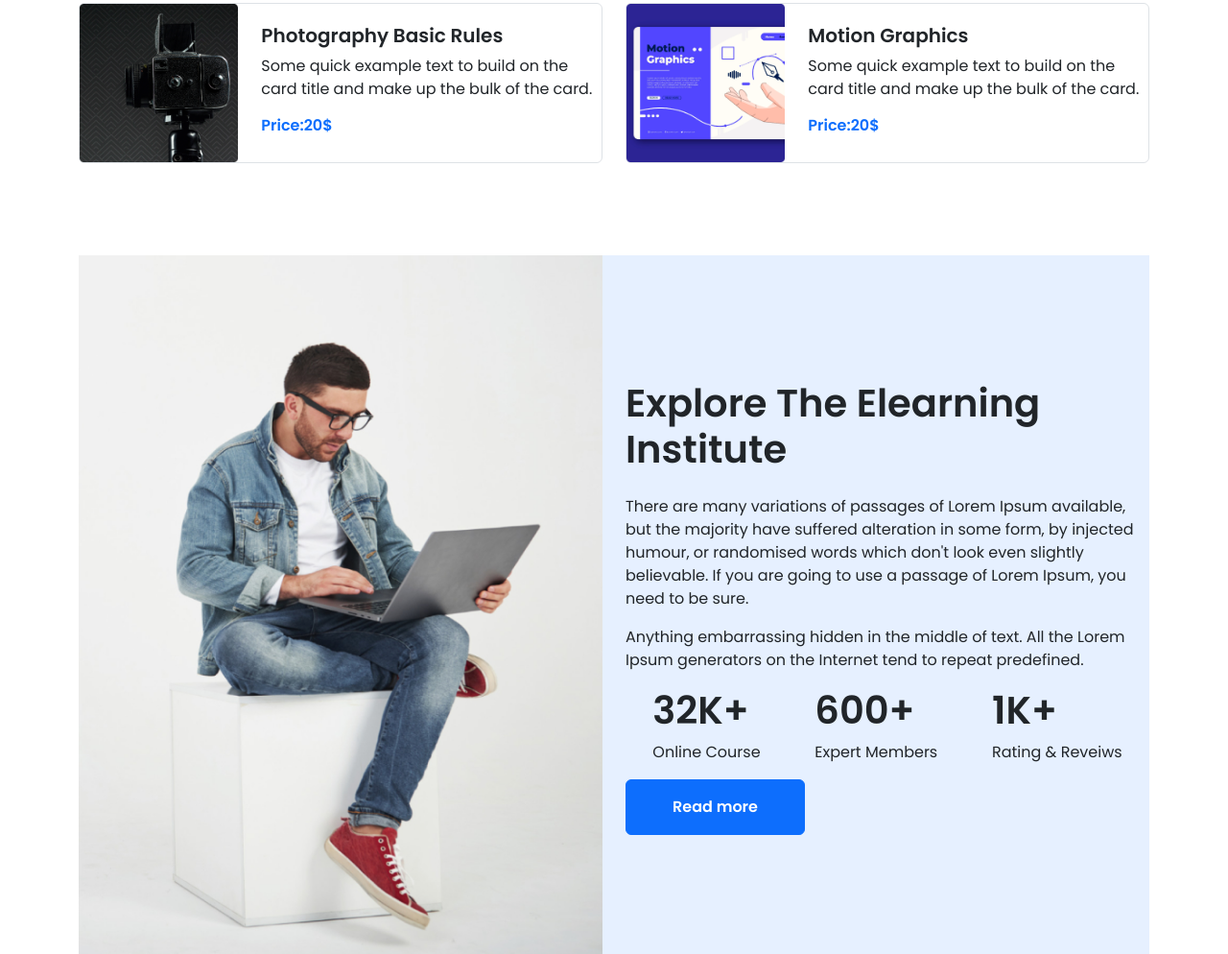
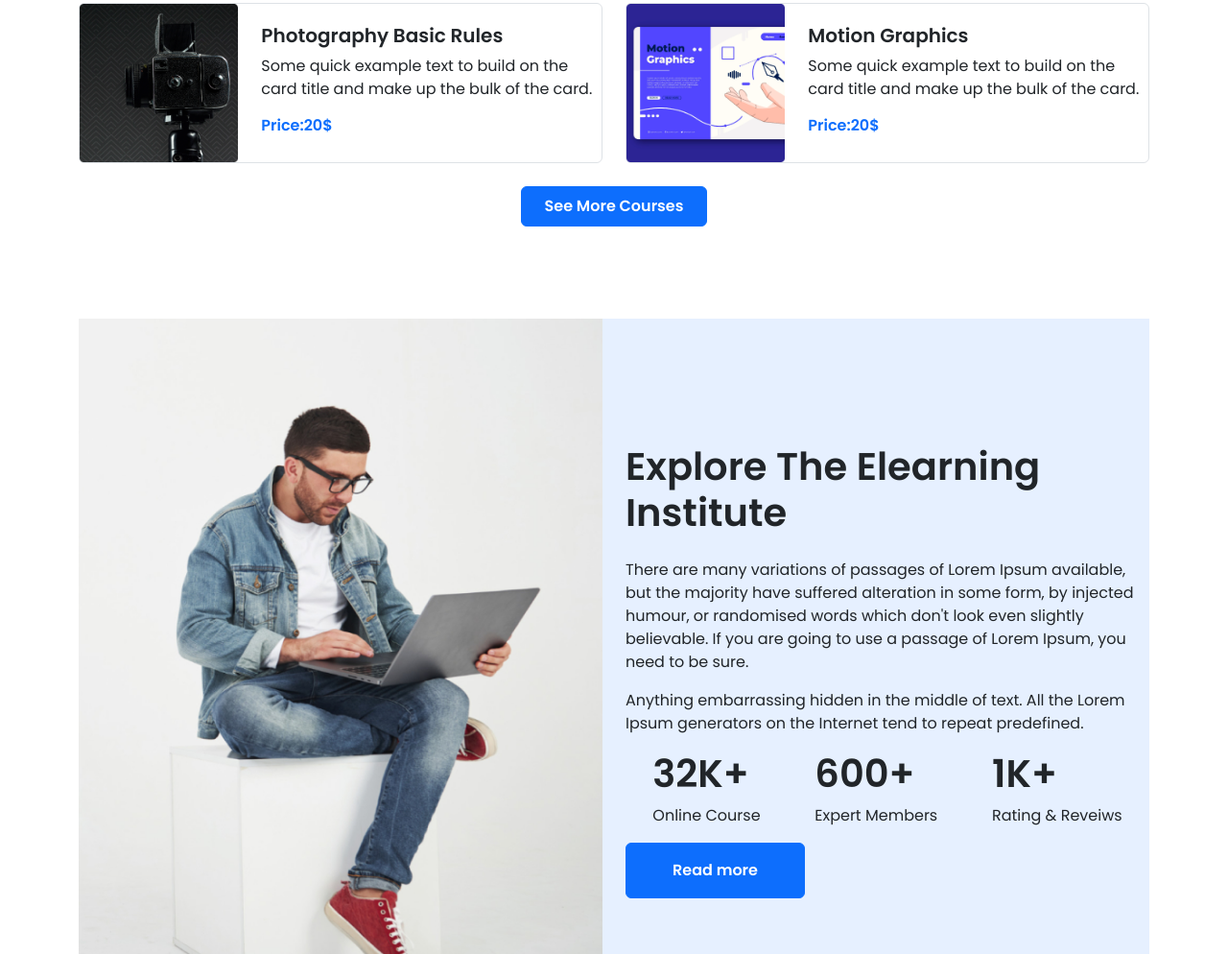
Before and after one commit to Baidyanath-k/assignment-3, a plain HTML site: page index.html in a window 1280 px wide. Shown: the part 1302-2296 px from the top of the page at 96% size. Drawn offline with nearby package versions, Linux system fonts and the light colour scheme.

Commit message:
some edit

```diff
--- a/index.html
+++ b/index.html
@@ -127,6 +127,9 @@
         <!-- ************************ carousel section end  ************************ -->
     </header>
     <!-- ************************ header end  ************************ -->
+
+
+
 
     <!-- ************************ article section start  ************************ -->
     <section id="courses-airticle" class="py-5">
@@ -295,6 +298,13 @@
                             </div>
                         </div>
                     </div>
+
+                    <div class="courses-btn text-center mt-4">
+                        <button type="button" class="btn px-4 py-2 bg-primary
+                                            fw-semibold border border-primary border-1 text-white">See More
+                            Courses</button>
+                    </div>
+
                 </div>
             </div>
         </div>
@@ -456,8 +466,10 @@
                         <div class="row">
                             <div class="col-lg-12">
                                 <div class="student-head">
-                                    <h1 class="fw-bolder text-capitalize">Meet our Successfull <span class="d-block">Students</span> </h1>
-                                    <p class="w-50 py-4">It is a long established fact that a reader will be distracted by the
+                                    <h1 class="fw-bolder text-capitalize">Meet our Successfull <span
+                                            class="d-block">Students</span> </h1>
+                                    <p class="w-50 py-4">It is a long established fact that a reader will be distracted
+                                        by the
                                         readable content of a page when looking at its layout.</p>
                                 </div>
                             </div>
@@ -726,7 +738,10 @@
                                                 aria-labelledby="headingFour" data-bs-parent="#accordionExample">
                                                 <div class="accordion-body">
                                                     <p>
-                                                        The HTML semantics refers to the tags that provide meaning to an HTML page rather than just presentation. It makes HTML more comprehensible by better defining the different sections and layout of web pages.
+                                                        The HTML semantics refers to the tags that provide meaning to an
+                                                        HTML page rather than just presentation. It makes HTML more
+                                                        comprehensible by better defining the different sections and
+                                                        layout of web pages.
                                                     </p>
                                                 </div>
                                             </div>
@@ -752,7 +767,8 @@
                         <div class="row">
                             <div class="col-lg-12">
                                 <div class="com-head">
-                                    <h2 class="text-capitalize fw-semibold fs-1 text-center">Trusted by over 800+ companies</h2>
+                                    <h2 class="text-capitalize fw-semibold fs-1 text-center">Trusted by over 800+
+                                        companies</h2>
                                 </div>
                             </div>
                         </div>
```
